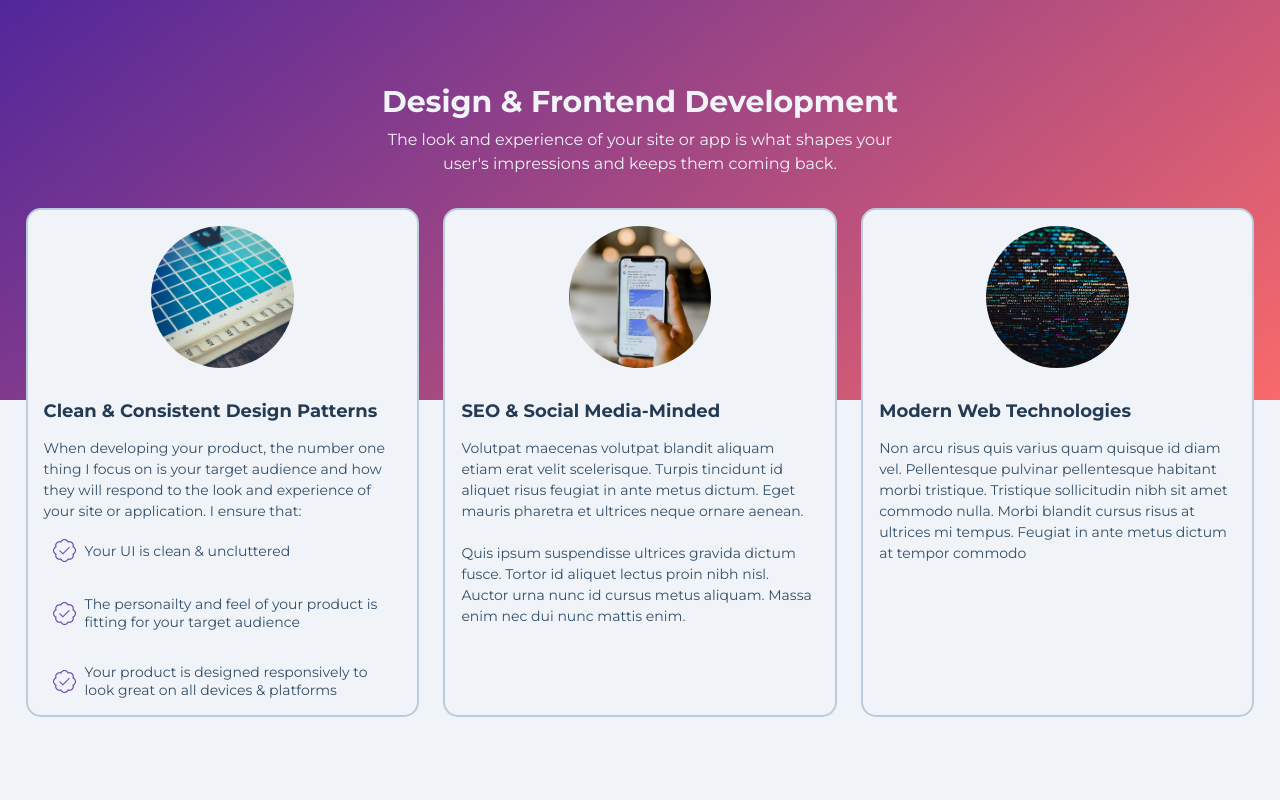
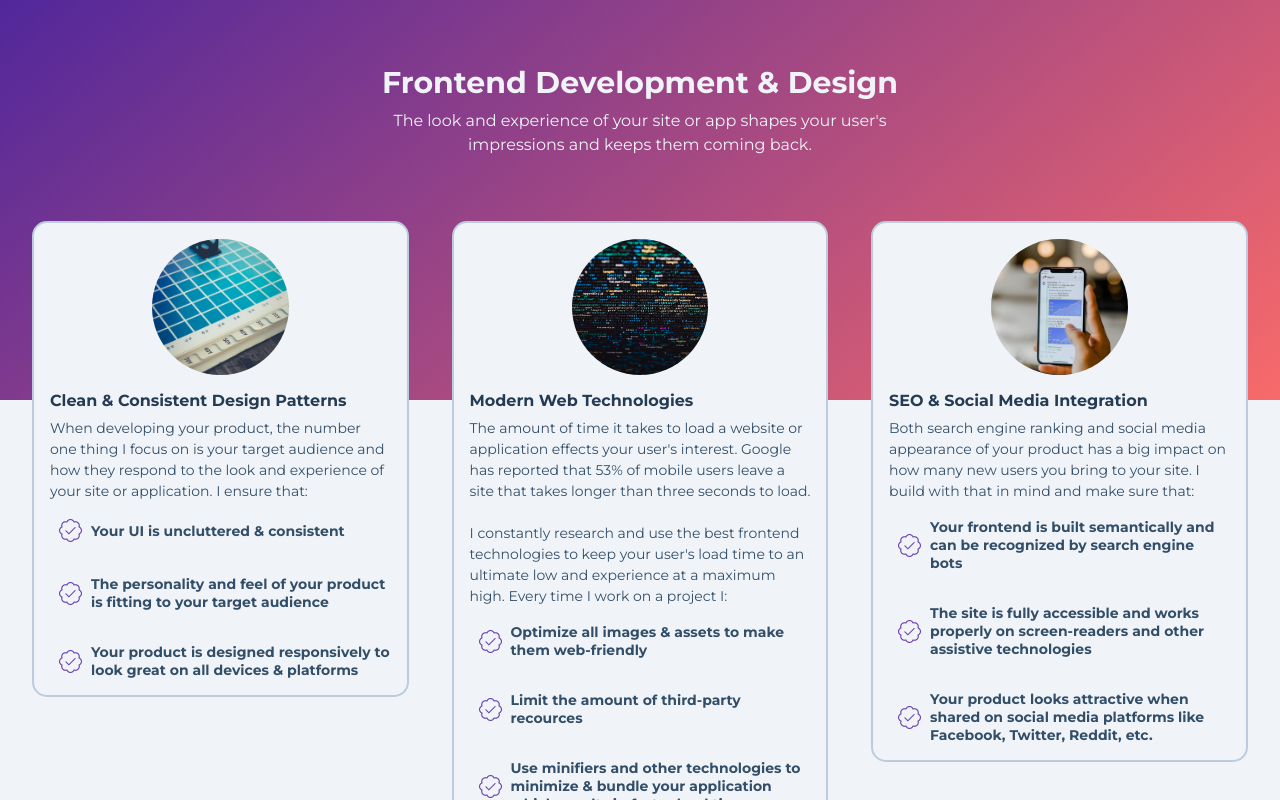
Before and after one commit to marcusprice/marcusprice-dot-dev, a React (Create React App) app in the folder client/: page / in a window 1280 px wide. Built offline with nearby package versions, Linux system fonts and the light colour scheme.

Commit message:
finished frontend feature

```diff
--- a/client/package.json
+++ b/client/package.json
@@ -6,6 +6,7 @@
   "dependencies": {
     "react": "^16.9.0",
     "react-dom": "^16.9.0",
+    "react-perfect-scrollbar": "^1.5.3",
     "react-scripts": "3.1.2",
     "styled-components": "^4.4.0"
   },
--- a/client/src/App.js
+++ b/client/src/App.js
@@ -3,11 +3,15 @@ import './App.css';
 import { AppContainer } from './components/Atoms'
 import LandingPage from './components/LandingPage.jsx'
 import FrontendDevelopment from './components/FrontendDevelopment.jsx'
+import PerfectScrollbar from 'react-perfect-scrollbar'
+import 'react-perfect-scrollbar/dist/css/styles.css'
 
 const App = () => {
   return (
     <AppContainer>
-      <FrontendDevelopment />
+      <PerfectScrollbar>
+        <FrontendDevelopment />
+      </PerfectScrollbar>
     </AppContainer>
   )
 }
--- a/client/src/components/Atoms.jsx
+++ b/client/src/components/Atoms.jsx
@@ -74,15 +74,31 @@ export const SectionBorder = styled.div`
   top: 0;
   left: 0;
   height: 50%;
-  background-image: linear-gradient(141deg, #51279B, #F86A6A)
+  background-image: linear-gradient(141deg, #51279B, #F86A6A);
+
+  @media (max-width: 1023px) {
+    height: 30%;
+  }
+
+  @media (orientation: landscape) {
+    height: 50%;
+  }
 `
 
 export const ContentContainer = styled.div`
   margin: 0 auto;
-  width: 96%;
+  width: 100%;
   z-index: 1;
-  margin-top: 32px;
-  margin-bottom: 32px;
+  margin-top: 64px;
+  margin-bottom: 64px;
+
+  @media (max-width: 1023px) {
+    margin-bottom:0;
+  }
+
+  @media (max-width: 500px) {
+    margin-top: 0px;
+  }
 `
 
 export const SectionIntroContent = styled.div`
@@ -91,6 +107,12 @@ export const SectionIntroContent = styled.div`
   text-align: center;
   padding: 32px;
   padding-top: 0;
+  margin-bottom: 32px;
+
+  @media (max-width: 500px) {
+    margin-bottom: 0;
+    padding: 16px;
+  }
 `
 
 export const SectionTitle = styled.h2`
@@ -101,49 +123,64 @@ export const SectionTitle = styled.h2`
   margin-bottom: 8px;
   font-size: 30px;
   color: #F0F4F8;
+
+  @media (max-width: 500px) {
+    font-size: 22px;
+  }
 `
 
-export const SectionInro = styled.p`
+export const SectionIntro = styled.p`
   line-height: 1.5;
   margin: 0; padding: 0;
   font-family: 'Montserrat', helvetica;
   font-size: 16px;
   font-weight: 400;
   color: #F0F4F8;
+
+  @media (max-width: 500px) {
+    font-size: 16px;
+  }
 `
 
 export const CardContainer = styled.div`
-  width: 100%;
+  width: 95%;
   display: flex;
   justify-content: space-between;
+  align-items: flex-start;
   margin: 0 auto;
 
-  @media (max-width: 1200px) {
-    padding: 16px;
+  @media (max-width: 1023px) {
+    width: 70%;
+    margin: 0 auto;
+    display: block;
   }
 
-  @media (max-width: 800px) {
-    width: 60%;
+  @media (max-width: 500px) {
+    width: 95%;
     margin: 0 auto;
     display: block;
+  }
+
+  @media (min-width: 1600px) {
+    width: 70%;
   }
 `
 
 export const Card = styled.div`
-  width: 32%;
+  width: 31%;
   border: solid #BCCCDC 2px;
   border-radius: 15px;
   padding: 16px;
   background-color: #F0F4F8;
   box-sizing: border-box;
 
-  @media (max-width: 1200px) {
-    padding: 16px;
+  @media (max-width: 1023px) {
+    margin-bottom: 64px;
+    width: 100%;
   }
 
-  @media (max-width: 800px) {
-    margin-bottom: 64px;
-    width: 100%;
+  @media (max-width: 500px) {
+    margin-bottom: 16px;
   }
 `
 
@@ -155,14 +192,19 @@ export const CardImg = styled.div`
   background-position: center center;
   background-size: cover;
   margin: 0 auto;
-  margin-bottom: 32px;
+  margin-bottom: 16px;
+
+  @media (max-width: 500px) {
+    width: 60%;
+    padding-top: 60%;
+  }
 `
 
 export const CardTitle = styled.h3`
   margin: 0; padding: 0;
-  margin-bottom: 16px;
+  margin-bottom: 8px;
   font-family: 'Montserrat', helvetica;
-  font-size: 18px;
+  font-size: 16px;
   font-weight: 700;
   color: #243B53;
 `
@@ -173,6 +215,7 @@ export const CardContent = styled.p`
   font-family: 'Montserrat', helvetica;
   font-size: 14px;
   color: #334E68;
+  margin-bottom: 16px;
 `
 
 export const CarUl = styled.ul`
@@ -188,6 +231,7 @@ export const CardLi = styled.li`
   font-family: 'Montserrat', helvetica;
   font-size: 14px;
   color: #334E68;
+  font-weight: 700;
 `
 
 export const CardLiBullet = styled.img`
--- a/client/src/components/FrontendCards.jsx
+++ b/client/src/components/FrontendCards.jsx
@@ -13,32 +13,40 @@ const FrontendCards = () => {
         <CardImg src={clean}/>
         <CardTitle>Clean & Consistent Design Patterns</CardTitle>
         <CardContent>
-          When developing your product, the number one thing I focus on is your target audience and how they will respond to the look and experience of your site or application. I ensure that:
+          When developing your product, the number one thing I focus on is your target audience and how they respond to the look and experience of your site or application. I ensure that:
         </CardContent>
         <CarUl>
-          <CardLi><CardLiBullet src={checkmark}/>Your UI is clean & uncluttered</CardLi>
-          <CardLi><CardLiBullet src={checkmark}/>The personailty and feel of your product is fitting for your target audience</CardLi>
+          <CardLi><CardLiBullet src={checkmark}/>Your UI is uncluttered & consistent</CardLi>
+          <CardLi><CardLiBullet src={checkmark}/>The personality and feel of your product is fitting to your target audience</CardLi>
           <CardLi position="bottom"><CardLiBullet src={checkmark}/>Your product is designed responsively to look great on all devices & platforms</CardLi>
         </CarUl>
-      </Card>
-
-      <Card>
-        <CardImg src={seo}/>
-        <CardTitle>SEO & Social Media-Minded</CardTitle>
-        <CardContent>
-          Volutpat maecenas volutpat blandit aliquam etiam erat velit scelerisque. Turpis tincidunt id aliquet risus feugiat in ante metus dictum. Eget mauris pharetra et ultrices neque ornare aenean. <br /><br />
-           Quis ipsum suspendisse ultrices gravida dictum fusce. Tortor id aliquet lectus proin nibh nisl. Auctor urna nunc id cursus metus aliquam. Massa enim nec dui nunc mattis enim.
-        </CardContent>
       </Card>
 
       <Card>
         <CardImg src={tech}/>
         <CardTitle>Modern Web Technologies</CardTitle>
         <CardContent>
-        Non arcu risus quis varius quam quisque id diam vel. Pellentesque pulvinar pellentesque habitant morbi tristique. Tristique sollicitudin nibh sit amet commodo nulla. Morbi blandit cursus risus at ultrices mi tempus. Feugiat in ante metus dictum at tempor commodo
+          The amount of time it takes to load a website or application effects your user's interest. Google has reported that 53% of mobile users leave a site that takes longer than three seconds to load.<br /><br /> I constantly research and use the best frontend technologies to keep your user's load time to an ultimate low and experience at a maximum high. Every time I work on a project I:
         </CardContent>
+        <CarUl>
+          <CardLi><CardLiBullet src={checkmark}/>Optimize all images & assets to make them web-friendly</CardLi>
+          <CardLi><CardLiBullet src={checkmark}/>Limit the amount of third-party recources</CardLi>
+          <CardLi position="bottom"><CardLiBullet src={checkmark}/>Use minifiers and other technologies to minimize & bundle your application which results in faster load times</CardLi>
+        </CarUl>
       </Card>
 
+      <Card>
+        <CardImg src={seo}/>
+        <CardTitle>SEO & Social Media Integration</CardTitle>
+        <CardContent>
+          Both search engine ranking and social media appearance of your product has a big impact on how many new users you bring to your site. I build with that in mind and make sure that:
+        </CardContent>
+        <CarUl>
+          <CardLi><CardLiBullet src={checkmark}/>Your frontend is built semantically and can be recognized by search engine bots</CardLi>
+          <CardLi><CardLiBullet src={checkmark}/>The site is fully accessible and works properly on screen-readers and other assistive technologies</CardLi>
+          <CardLi position="bottom"><CardLiBullet src={checkmark}/>Your product looks attractive when shared on social media platforms like Facebook, Twitter, Reddit, etc.</CardLi>
+        </CarUl>
+      </Card>
     </CardContainer>
   )
 }
--- a/client/src/components/FrontendDevelopment.jsx
+++ b/client/src/components/FrontendDevelopment.jsx
@@ -1,5 +1,5 @@
 import React from 'react'
-import { Section, SectionBorder, ContentContainer, SectionIntroContent, SectionTitle, SectionInro } from './Atoms.jsx'
+import { Section, SectionBorder, ContentContainer, SectionIntroContent, SectionTitle, SectionIntro } from './Atoms.jsx'
 import FrontendCards from './FrontendCards.jsx'
 
 const FrontendDevelopment = () => {
@@ -8,8 +8,8 @@ const FrontendDevelopment = () => {
       <SectionBorder />
       <ContentContainer>
         <SectionIntroContent>
-          <SectionTitle>Design & Frontend Development</SectionTitle>
-          <SectionInro>The look and experience of your site or app is what shapes your user's impressions and keeps them coming back.</SectionInro>
+          <SectionTitle>Frontend Development & Design</SectionTitle>
+          <SectionIntro>The look and experience of your site or app shapes your user's impressions and keeps them coming back.</SectionIntro>
         </SectionIntroContent>
         <FrontendCards />
       </ContentContainer>
```
Also changed, not shown: 1 other file (tests, documents, lock files or other folders).
